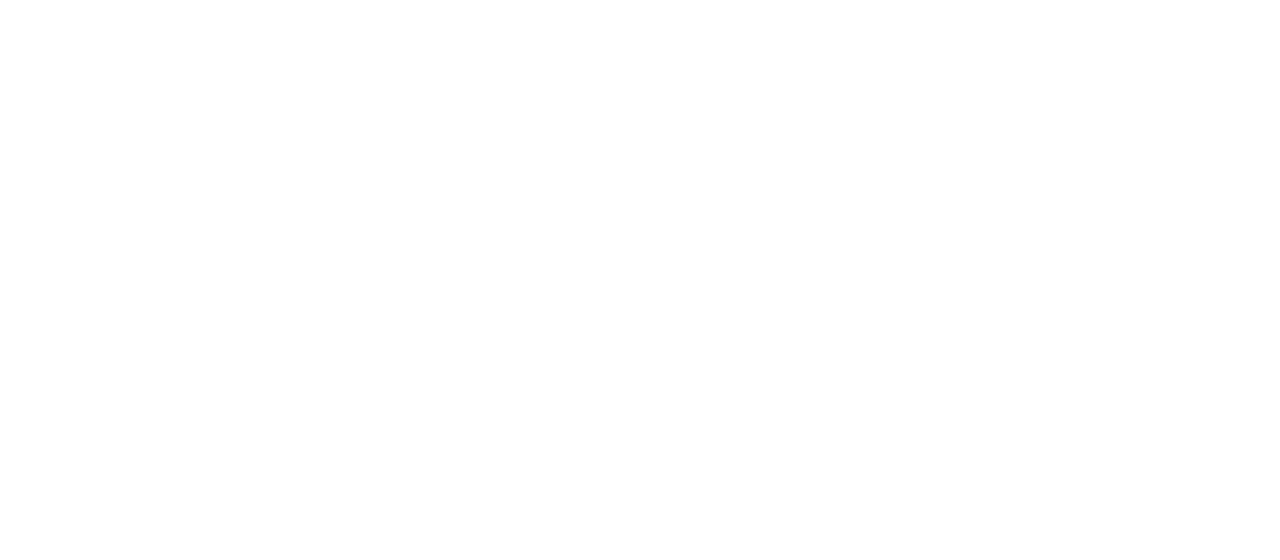
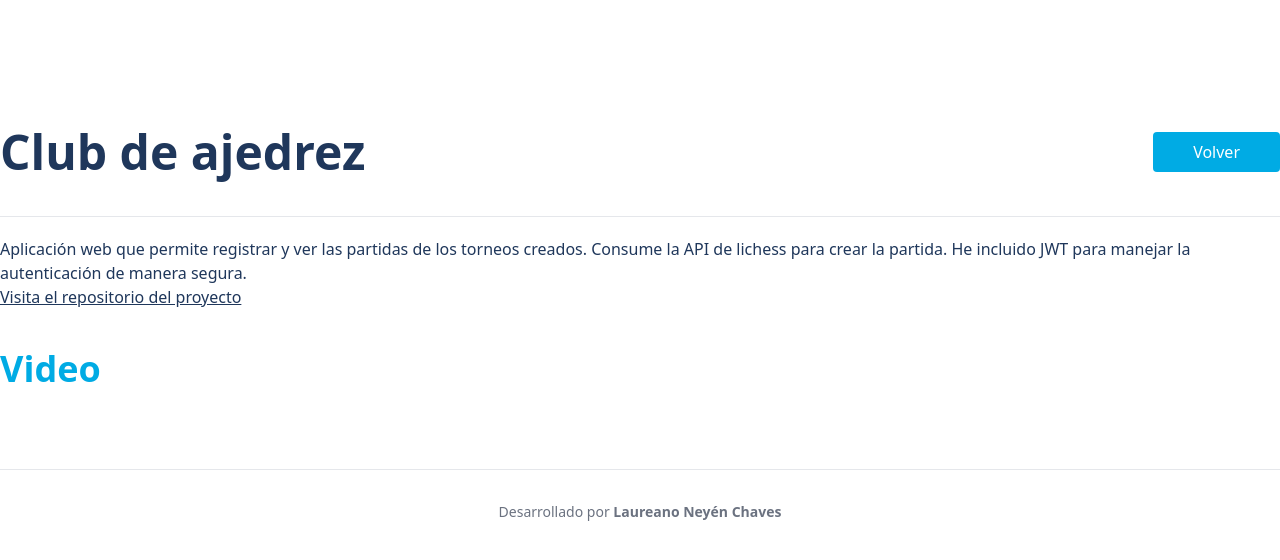
Before and after one commit to LaureanoC/portfolio-react, a React (Vite) app in the folder portfolio/: page /projects/1 in a window 1280 px wide. Before the commit this address had no page. Shown: the top 560 px of the page. Built offline with nearby package versions, Linux system fonts and the light colour scheme.

Commit message:
formspree added

```diff
--- a/portfolio/package.json
+++ b/portfolio/package.json
@@ -10,8 +10,11 @@
     "preview": "vite preview"
   },
   "dependencies": {
+    "axios": "^1.7.5",
     "react": "^18.3.1",
     "react-dom": "^18.3.1",
+    "react-hook-form": "^7.53.0",
+    "react-hot-toast": "^2.4.1",
     "react-icons": "^5.3.0",
     "react-router-dom": "^6.26.1"
   },
--- a/portfolio/src/App.jsx
+++ b/portfolio/src/App.jsx
@@ -1,13 +1,17 @@
 import Home from './pages/Home'
 import { BrowserRouter, Routes, Route } from 'react-router-dom'
+import ProjectPage from './pages/ProjectPage'
+import { Toaster } from 'react-hot-toast'
 function App() {
   return (
     <>
-    <BrowserRouter>
-      <Routes>
-        <Route path='/' element={<Home/>} />
-      </Routes>
-    </BrowserRouter>
+      <BrowserRouter>
+        <Routes>
+          <Route path='/' element={<Home />} />
+          <Route path='projects/:id' element={<ProjectPage />} />
+        </Routes>
+        <Toaster />
+      </BrowserRouter>
     </>
   )
 }
--- a/portfolio/src/components/Footer.jsx
+++ b/portfolio/src/components/Footer.jsx
@@ -1,15 +1,12 @@
 function Footer() {
   return (
     <>
-
-
-<footer className="container mx-auto pb-10 mt-40">
-<hr className="my-6 border-gray-200 sm:mx-auto  lg:my-8" />
-        <span className="block text-sm text-gray-500 sm:text-center">Desarrollado por <b>Laureano Neyén Chaves</b></span>
-
-</footer>
-
-
+      <footer className='container mx-auto pb-10 mt-20'>
+        <hr className='border-gray-200 sm:mx-auto  lg:my-8' />
+        <span className='block text-sm text-gray-500 sm:text-center'>
+          Desarrollado por <b>Laureano Neyén Chaves</b>
+        </span>
+      </footer>
     </>
   )
 }
--- a/portfolio/src/components/Header.jsx
+++ b/portfolio/src/components/Header.jsx
@@ -6,13 +6,13 @@ function Header() {
           <nav>
             <ul className='flex'>
               <li className='mr-10'>
-                <a href='#about'>Sobre mí</a>
+                <a href='/#about'>Sobre mí</a>
               </li>
               <li className='mr-10'>
-                <a href='#projects'>Proyectos</a>
+                <a href='/#projects'>Proyectos</a>
               </li>
               <li className='mr-10'>
-                <a href='#contact'>Contacto</a>
+                <a href='/#contact'>Contacto</a>
               </li>
             </ul>
           </nav>
--- a/portfolio/src/components/Project.jsx
+++ b/portfolio/src/components/Project.jsx
@@ -2,8 +2,8 @@ import PropTypes from 'prop-types'
 
 function Project(props) {
 
-  const handleButton = () => {
-
+  const handleButton = (id) => {
+    window.location.href = `projects/${id}`
   }
 
   return (
@@ -25,7 +25,7 @@ function Project(props) {
         <p className='mb-4 text-text'>{props.desc}</p>
         <button
           type='button'
-          className='max-w-24 self-end font-medium mt-auto text-white bg-subtitle py-1 px-2 rounded hover:bg-subtitlehover'
+          className='max-w-24 self-end font-medium mt-auto text-white bg-subtitle py-2 px-4 rounded hover:bg-subtitlehover'
           onClick={() => {handleButton(props.id)}}
         >
           Ver más
--- a/portfolio/src/data/data.js
+++ b/portfolio/src/data/data.js
@@ -2,41 +2,46 @@ export const allprojects = [
   {
     id: '1',
     title: 'Club de ajedrez',
-    desc: 'Aplicación web que permite registrar y ver las partidas de los torneos creados. Consume la API de lichess para crear la partida. He incluido JWT.',
+    desc: 'Aplicación web que permite registrar y ver las partidas de los torneos creados. Consume la API de lichess para crear la partida. He incluido JWT para manejar la autenticación de manera segura.',
     date: 'Abr 16, 2024',
     img: './img/sky.png',
     tech: ['Fast API', 'Svelte', 'mySQL'],
+    repo: 'https://github.com/LaureanoC/Circulo-de-Ajedrez',
   },
   {
     id: '2',
     title: 'Dólar Blue',
-    desc: 'En esta página web utilizo una api gratuita que brinda la cotización de varias monedas. La página muestra el ultimo valor del dólar blue hasta las 20:00hs. También puedes buscar en el historial los valores anteriores hasta el 2011.',
+    desc: 'En esta página web utilicé una api gratuita que brinda la cotización de varias monedas. La página muestra el ultimo valor del dólar blue hasta las 20:00hs. También puedes buscar en el historial los valores anteriores hasta el 2011.',
     date: 'Abr 28, 2023',
     img: './img/sky.png',
     tech: ['Svelte'],
+    repo: 'https://github.com/LaureanoC/dolar-blue-actual',
   },
   {
-    id:'3',
+    id: '3',
     title: 'Foodtruck',
     desc: 'Este proyecto universitario de un carrito de comidas permite registrar el pedido de tus clientes ya sea por delivery o presencial. Existe la posibilidad de ver los pedidos en curso y en que estado están.',
     date: 'Dic 12, 2023',
     img: './img/sky.png',
     tech: ['Java JDBC', 'Java Servlet', 'mySQL'],
+    repo: 'https://github.com/LaureanoC/Java-Foodtruck',
   },
   {
-    id:'4',
+    id: '4',
     title: 'TryhardZone',
     desc: 'Proyecto realizado para la Formación ONE de Oracle y Alura Latam. Consta de un comercio electrónico que consume una Fake API REST alojada en Heroku.',
     date: 'May, 2022',
     img: './img/sky.png',
     tech: ['Javascript Vanilla'],
+    repo: 'https://github.com/LaureanoC/TryhardZone',
   },
   {
-    id:'5',
+    id: '5',
     title: 'Academia',
     desc: 'Sistema que permite registrar profesores, alumnos, anotarse a materias. Utilicé Entity  Framework, winForms y Blazor.',
     date: 'May, 2022',
     img: './img/sky.png',
     tech: ['.NET', 'sqlServer'],
+    repo: 'https://github.com/LaureanoC/TPI-NET',
   },
 ]
--- a/portfolio/src/index.css
+++ b/portfolio/src/index.css
@@ -7,7 +7,6 @@ html{
 }
 
 textarea{
-  field-sizing: content;
   min-height: 5lh;
   max-height: 10lh;
   resize:none;
--- a/portfolio/src/lib/filter.js
+++ b/portfolio/src/lib/filter.js
@@ -35,10 +35,9 @@ export const filter = (
     filterTechs.push('.NET')
   }
 
-  if(react){
+  if (react) {
     filterTechs.push('React')
   }
-
 
   const filter = allprojects.filter((p) =>
     filterTechs.every((tech) => p.tech.includes(tech))
@@ -46,3 +45,7 @@ export const filter = (
 
   return filter
 }
+
+export const getProject = (projects, id) => {
+  return projects.find((p) => p.id === id)
+}
--- /dev/null
+++ b/portfolio/src/pages/ProjectPage.jsx
@@ -0,0 +1,33 @@
+import Footer from '../components/Footer'
+import { useParams } from 'react-router-dom'
+import { getProject } from '../lib/filter'
+import { allprojects } from '../data/data'
+
+function ProjectPage() {
+  const params = useParams()
+  let p = getProject(allprojects, params.id)
+
+  return (
+    <>
+      <div className='container mx-auto mt-32'>
+        <div className='flex justify-between'>
+          <h1 className='text-text text-5xl font-bold'>{p.title}</h1>
+          <span
+            className='self-center bg-subtitle rounded  hover:bg-subtitlehover py-2 px-10 cursor-pointer text-white font-medium'
+            onClick={() => (window.location.href = '/')}
+          >
+            Volver
+          </span>
+        </div>
+        <hr className='mt-10 mb-5' />
+        <p className='text-text'>{p.desc}</p>
+        <a href={p.repo} className='text-text font-medium underline'>Visita el repositorio del proyecto</a>
+        <h2 className='text-4xl text-subtitle font-bold mt-10'>Video</h2>
+      </div>
+
+      <Footer />
+    </>
+  )
+}
+
+export default ProjectPage
```
Also changed, not shown: portfolio/src/components/Contact.jsx (+70 -11 lines), 1 other file (tests, documents, lock files or other folders).
